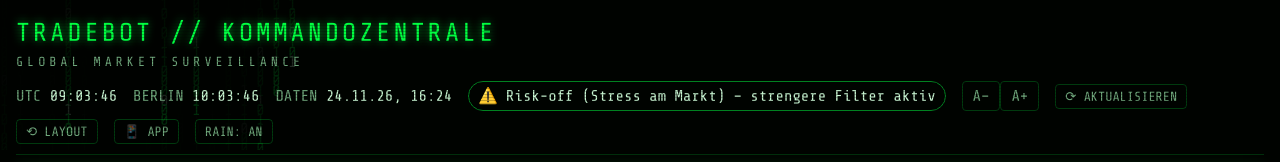
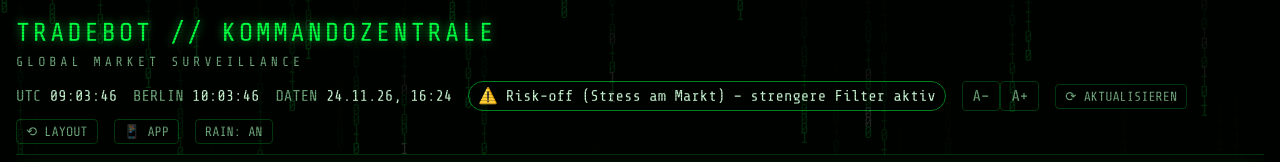
Before and after one commit to y6kyy2sdys-beep/TradeBot, a plain HTML site: page docs/index.html in a window 1280 px wide. Shown: the top 162 px of the page. Drawn offline with nearby package versions, Linux system fonts and the light colour scheme; animation ran at ten frames a second.

Commit message:
ALFRED: Country Intelligence & Camera Wall festgelegt, P1-Regen-Korrektur
- PROJECT_ALFRED.md: verbindliche Vorgaben für Kameras im Länderfenster
  (Reiter LAGEBILD, Laden nur bei Bedarf, Status LIVE/DELAYED/OFFLINE/
  UNAVAILABLE, Quellenkatalog mit Freigabe, Sicherheits- und Datenschutzregeln)
- ROADMAP.md: UI-Gerüst in P2, Integration in P4; S1 live vermerkt
- DESIGN_SYSTEM.md: Gestaltung Reiter LAGEBILD, Kacheln, Status-Pillen
- TEST_PLAN.md: Prüfungen für Camera Wall
- docs/index.html: Matrix-Hintergrundregen bildschirmfüllend
- .mcp.json.example: Context7 als optionaler Eintrag

Co-Authored-By: Claude Opus 5.5 <noreply@anthropic.com>

```diff
--- a/docs/index.html
+++ b/docs/index.html
@@ -38,7 +38,7 @@ a { color: var(--matrix); }
 button, input, select { font-family: var(--font); }
 
 /* ---------- Hintergrund: Regen + Scanlines ---------- */
-#rain { position: fixed; inset: 0; z-index: 0; opacity: 0.16; pointer-events: none; }
+#rain { position: fixed; inset: 0; width: 100%; height: 100%; z-index: 0; opacity: 0.16; pointer-events: none; }
 body::after {
   content: ""; position: fixed; inset: 0; pointer-events: none; z-index: 50;
   background: repeating-linear-gradient(0deg, rgba(0,0,0,0.22) 0 1px, transparent 1px 3px);
```
Also changed, not shown: 7 other files.
